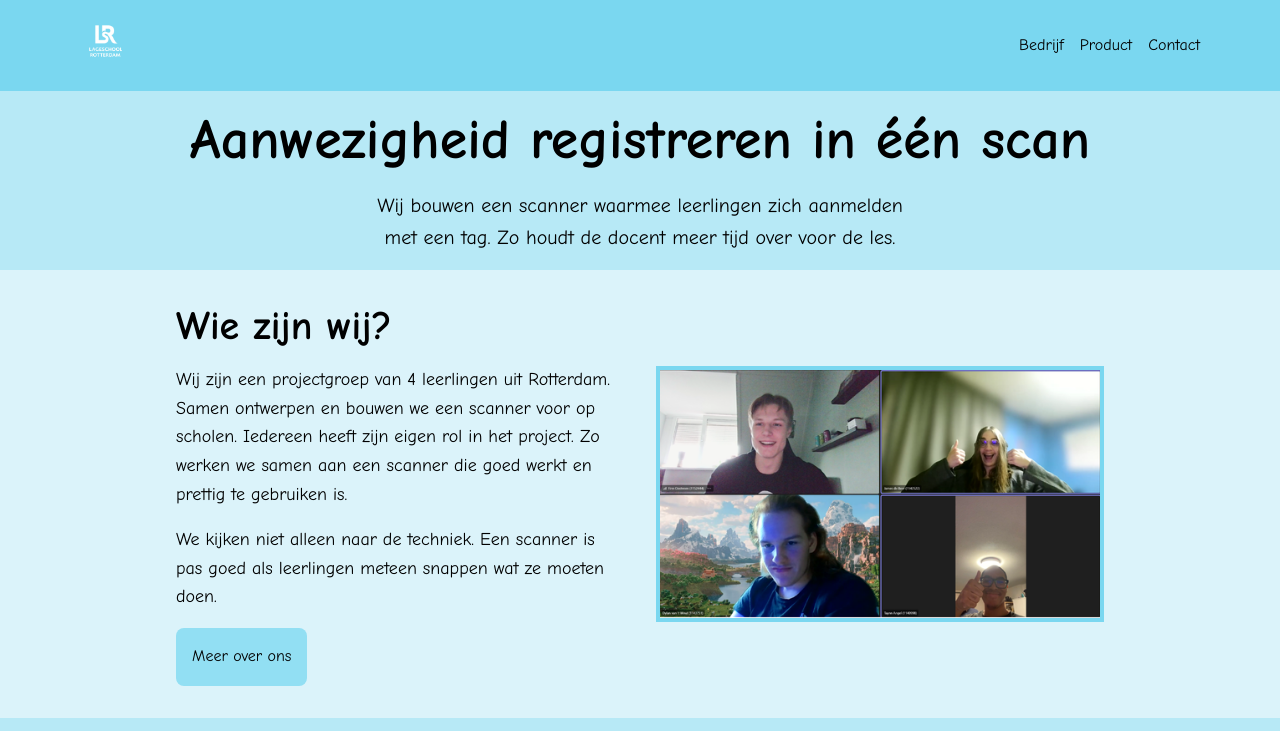
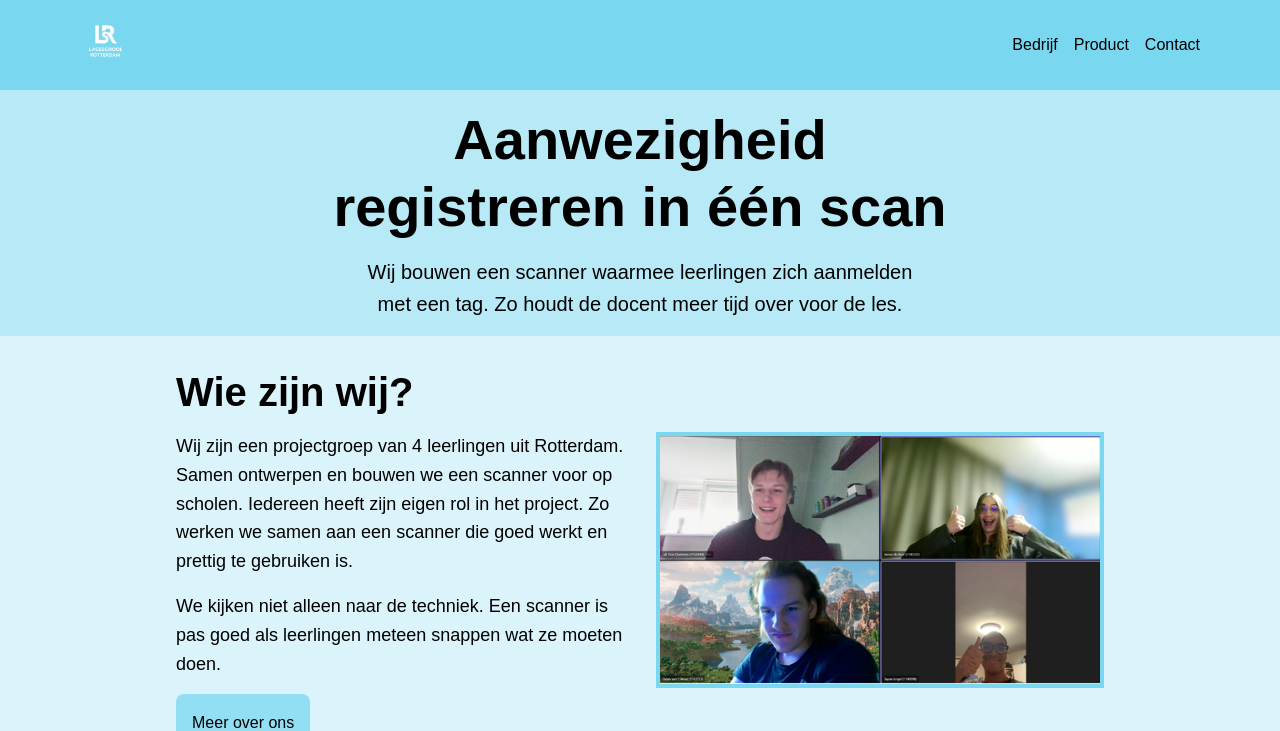
Before and after one commit to DylanVTW/CLE1-Project, a plain HTML site: page Front-end/index.html in a window 1280 px wide. Shown: the top 731 px of the page. Drawn offline with Linux system fonts and the light colour scheme.

Commit message:
Martijn vriendelijke update
Comic sans met Arial vervangen

```diff
--- a/Front-end/css/style.css
+++ b/Front-end/css/style.css
@@ -1,7 +1,8 @@
 /* default */
 * {
     margin: 0;
-    font-family: 'Comic Sans MS';
+    /* font-family: 'Comic Sans MS'; */
+    font-family: 'Arial', sans-serif;
     box-sizing: border-box;
 }
 
```
